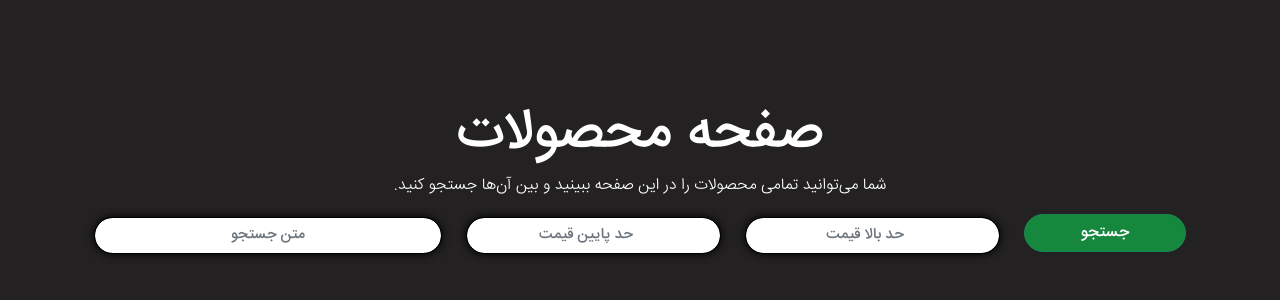
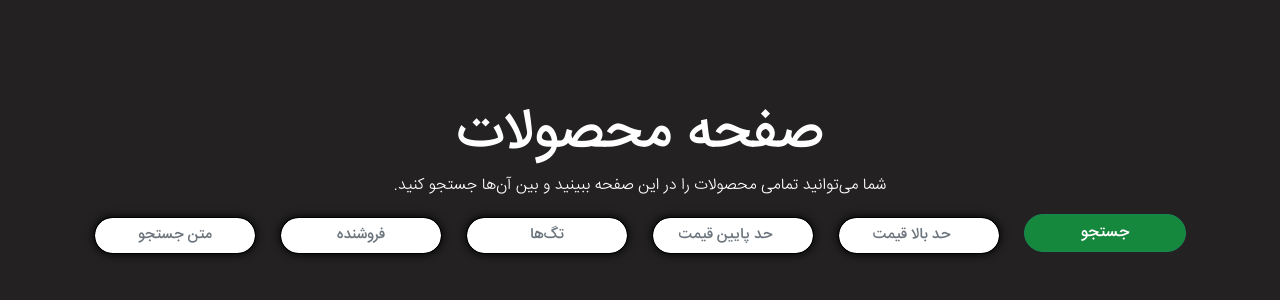
Before and after one commit to mohammadrezaesk/webelopers2021, a Django app: page /all_products/ in a window 1280 px wide. Shown: the part 56-356 px from the top of the page. Run offline with Django 3.2, Linux system fonts and the light colour scheme; data that the repository does not hold is empty; some libraries are stand-ins or nearby versions.

Commit message:
final feature 19

```diff
--- a/Home/views.py
+++ b/Home/views.py
@@ -31,12 +31,29 @@ def contactus(request):
 def all_products(request):
     args = {}
     if request.method == "GET":
-        products = Product.objects.all()
+        result_set = Product.objects.all()
+
     else:
         title = request.POST["title"]
-        min_price = int(request.POST["min_price"]) if request.POST["min_price"] else 0
-        max_price = int(request.POST["max_price"]) if request.POST["max_price"] else 999999999
-        products = Product.objects.filter(name__contains=title, price__lte=max_price, price__gte=min_price).all()
+        query = Product.objects.all()
+        if request.POST["min_price"]:
+            query = query.filter(price__gte=int(request.POST["min_price"]))
+        if request.POST["max_price"]:
+            query = query.filter(price__lte=int(request.POST["max_price"]))
+        if request.POST["title"]:
+            query = query.filter(name__contains=request.POST["title"])
+        if request.POST["seller_name"]:
+            query = query.filter(seller__username__contains=request.POST["seller_name"])
+        result_set = query.all()
+
+        if request.POST['tag']:
+            result_set = []
+            tags = [t.strip() for t in request.POST['tag'].split(',')]
+            query = query.all()
+            for prd in query:
+                if set([t.name for t in prd.tag_set.all()]).intersection(set(tags)):
+                    result_set.append(prd)
+        # products = Product.objects.filter(, price__lte=max_price, price__gte=min_price).filter().all()
 
     args["products"] = [
         {
@@ -48,6 +65,6 @@ def all_products(request):
             'seller_last_name': product.seller.last_name,
             'tags': product.tag_set.all()
         }
-        for product in products
+        for product in result_set
     ]
     return render(request, "Home/all_products.html", args)
--- a/templates/Home/all_products.html
+++ b/templates/Home/all_products.html
@@ -13,9 +13,11 @@
     <p dir="rtl">شما می‌توانید تمامی محصولات را در این صفحه ببینید و بین آن‌ها جستجو کنید.</p>
     {% csrf_token %}
     <div class="row" dir="ltr">
-        <div class="col-4"><input name="title" type="text" class="form-control" placeholder="متن جستجو"></div>
-        <div class="col-3"><input name="min_price" type="number" class="form-control" placeholder="حد پایین قیمت"></div>
-        <div class="col-3"><input name="max_price" type="number" class="form-control" placeholder="حد بالا قیمت"></div>
+        <div class="col-2"><input name="title" type="text" class="form-control" placeholder="متن جستجو"></div>
+        <div class="col-2"><input name="seller_name" type="text" class="form-control" placeholder="فروشنده"></div>
+        <div class="col-2"><input name="tag" type="text" class="form-control" placeholder="تگ‌ها"></div>
+        <div class="col-2"><input name="min_price" type="number" class="form-control" placeholder="حد پایین قیمت"></div>
+        <div class="col-2"><input name="max_price" type="number" class="form-control" placeholder="حد بالا قیمت"></div>
         <div class="col-2"><button type="submit" name="submit" class="btn btn-success" id="search_btn">جستجو</button></div>
     </div>
 </form>
```
